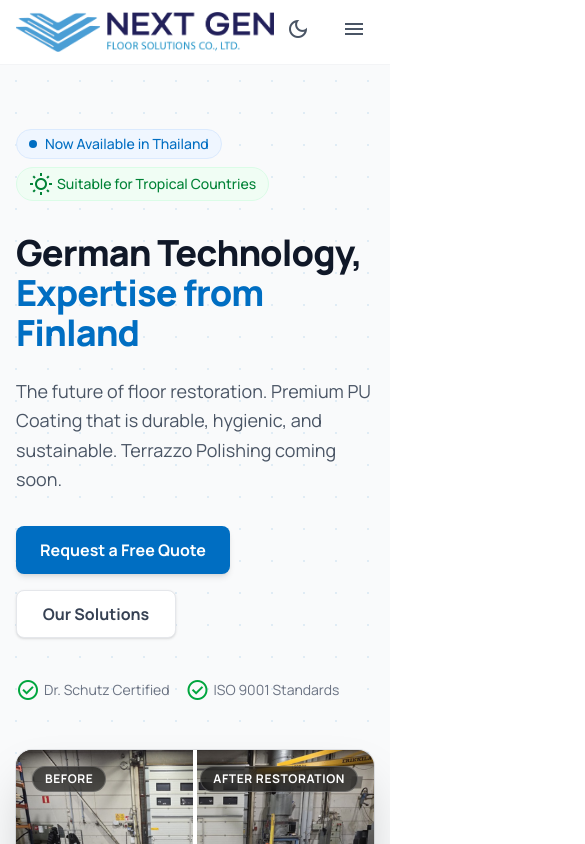
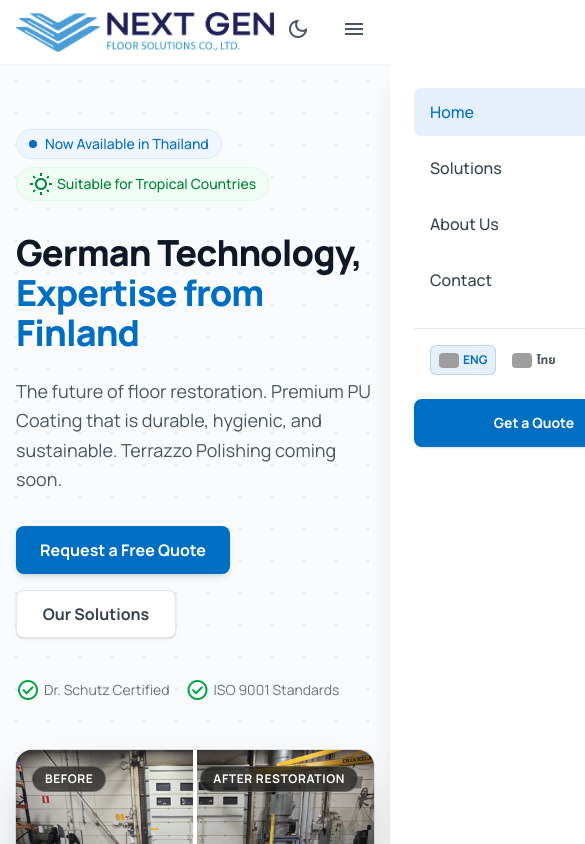
Before and after one commit to samuelgecik/noxam-th, a Next.js app: page / in a window 390 px wide. Shown: the top 844 px of the page, 585 px wide, since content can reach past the window. Built offline with nearby package versions, Linux system fonts and the light colour scheme; grey boxes are pictures that could not be loaded.

Commit message:
Implement mobile menu functionality with language switcher and CTA button

```diff
--- a/src/components/Header.tsx
+++ b/src/components/Header.tsx
@@ -1,5 +1,6 @@
 "use client";
 
+import { useState, useEffect } from "react";
 import Link from "next/link";
 import { usePathname } from "next/navigation";
 import { useTheme } from "@/components/ThemeProvider";
@@ -14,6 +15,18 @@ const navLinks = [
 export default function Header() {
     const pathname = usePathname();
     const { theme, toggleTheme } = useTheme();
+    const [mobileMenuOpen, setMobileMenuOpen] = useState(false);
+
+    // Close mobile menu on route change
+    useEffect(() => {
+        setMobileMenuOpen(false);
+    }, [pathname]);
+
+    // Prevent body scroll when menu is open
+    useEffect(() => {
+        document.body.style.overflow = mobileMenuOpen ? "hidden" : "";
+        return () => { document.body.style.overflow = ""; };
+    }, [mobileMenuOpen]);
 
     return (
         <header className="sticky top-0 z-50 w-full border-b border-gray-100 bg-white/95 backdrop-blur-md dark:border-gray-800 dark:bg-gray-900/95">
@@ -100,11 +113,85 @@ export default function Header() {
                     </Link>
 
                     {/* Mobile Menu Button */}
-                    <button className="md:hidden p-2 text-gray-600 hover:text-gray-900 dark:text-gray-300">
-                        <span className="material-symbols-outlined">menu</span>
+                    <button
+                        className="md:hidden p-2 text-gray-600 hover:text-gray-900 dark:text-gray-300"
+                        onClick={() => setMobileMenuOpen(!mobileMenuOpen)}
+                        aria-label={mobileMenuOpen ? "Close menu" : "Open menu"}
+                        aria-expanded={mobileMenuOpen}
+                    >
+                        <span className="material-symbols-outlined">
+                            {mobileMenuOpen ? "close" : "menu"}
+                        </span>
                     </button>
                 </div>
             </div>
+
+            {/* Mobile Menu Overlay */}
+            {mobileMenuOpen && (
+                <div
+                    className="fixed inset-0 top-16 z-40 bg-black/50 md:hidden"
+                    onClick={() => setMobileMenuOpen(false)}
+                />
+            )}
+
+            {/* Mobile Menu Drawer */}
+            <nav
+                className={`fixed top-16 right-0 z-50 h-[calc(100dvh-4rem)] w-72 bg-white dark:bg-gray-900 shadow-xl transform transition-transform duration-300 ease-in-out md:hidden ${
+                    mobileMenuOpen ? "translate-x-0" : "translate-x-full"
+                }`}
+            >
+                <div className="flex flex-col p-6 gap-2">
+                    {navLinks.map((link) => (
+                        <Link
+                            key={link.href}
+                            href={link.href}
+                            className={`px-4 py-3 rounded-lg text-base font-medium transition-colors ${
+                                pathname === link.href
+                                    ? "bg-primary/10 text-primary"
+                                    : "text-gray-700 hover:bg-gray-100 dark:text-gray-300 dark:hover:bg-gray-800"
+                            }`}
+                        >
+                            {link.label}
+                        </Link>
+                    ))}
+
+                    {/* Mobile Language Switcher */}
+                    <div className="flex items-center gap-2 mt-4 px-4 pt-4 border-t border-gray-200 dark:border-gray-700">
+                        <button
+                            className="flex items-center gap-1 px-2 py-1.5 rounded-md bg-primary/10 border border-primary/20 transition-colors"
+                            title="English"
+                        >
+                            <img
+                                src="https://flagcdn.com/w20/us.png"
+                                alt="English"
+                                className="w-5 h-auto rounded-sm"
+                            />
+                            <span className="text-xs font-bold text-primary">ENG</span>
+                        </button>
+                        <button
+                            className="flex items-center gap-1 px-2 py-1.5 rounded-md hover:bg-gray-100 dark:hover:bg-gray-800 transition-colors"
+                            title="ภาษาไทย"
+                        >
+                            <img
+                                src="https://flagcdn.com/w20/th.png"
+                                alt="ไทย"
+                                className="w-5 h-auto rounded-sm"
+                            />
+                            <span className="text-xs font-bold text-gray-600 dark:text-gray-300">
+                                ไทย
+                            </span>
+                        </button>
+                    </div>
+
+                    {/* Mobile CTA */}
+                    <Link
+                        href="/contact"
+                        className="mt-4 flex h-12 items-center justify-center rounded-lg bg-primary px-5 text-sm font-bold text-white shadow-sm hover:bg-blue-700 transition-colors"
+                    >
+                        Get a Quote
+                    </Link>
+                </div>
+            </nav>
         </header>
     );
 }
```
